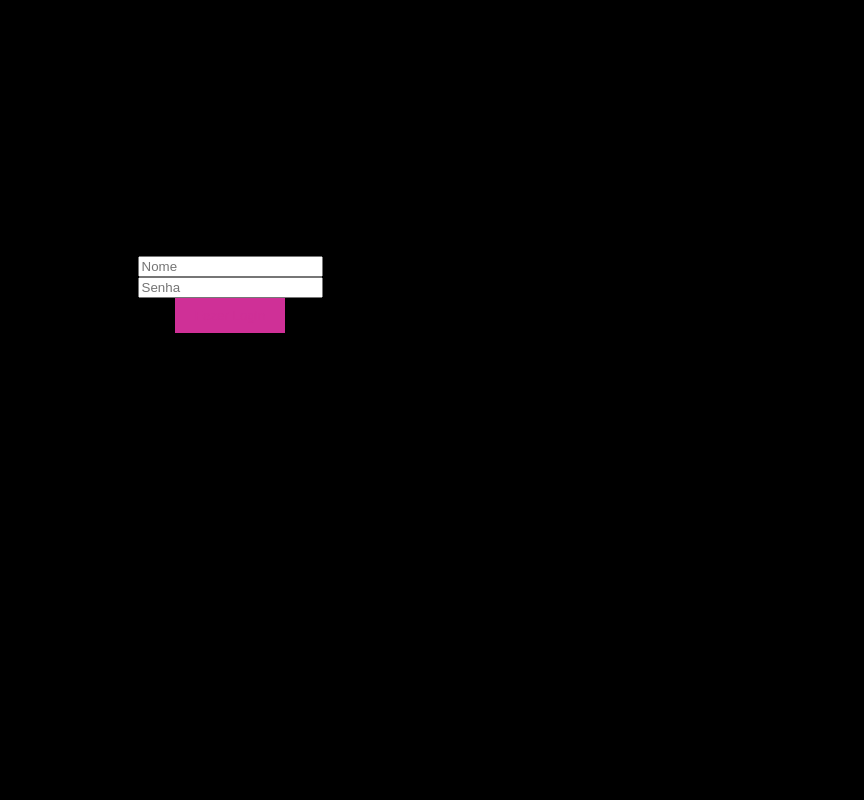
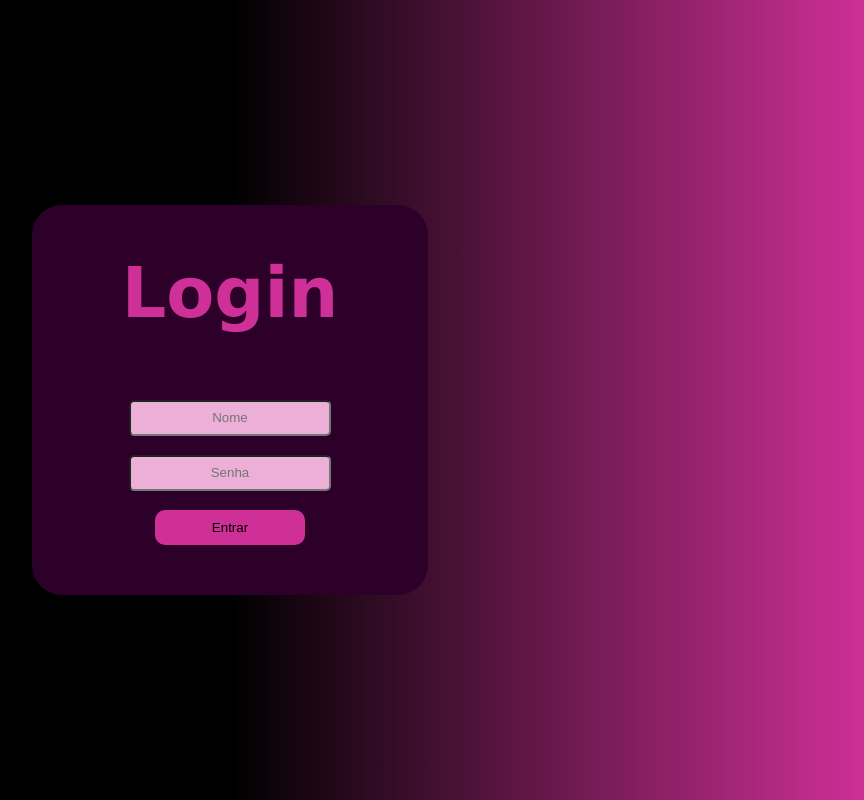
Before and after one commit to Zac-Milioli/avaliacao-n2-frontend-2, a React (Create React App) app: page /login in a window 1280 px wide. Shown: the whole page, without its empty margins (410-1274 px from the left). Built offline with nearby package versions, Linux system fonts and the light colour scheme.

Commit message:
update: estilização

```diff
--- a/src/index.css
+++ b/src/index.css
@@ -1,20 +1,51 @@
 body {
   font-family: Verdana, sans-serif;
   background-color: #000000;
-  color: #30CF68;
   margin: 0;
   padding: 0;
+  color: #30CF68;
 }
 
-h1, h2, h3, h4, h5, h6, header, footer, button {
+.gradientBG {
+  background: linear-gradient(to right, #000000 50%, #cf3097);
+  text-align: center;
+  display: flex;
+  flex-direction: column;
+  justify-content: center;
+  align-items: center;
+  height: 100vh;
+}
+
+.loginForm {
+  background-color: #2D0029;
+  padding: 0px 90px 50px 90px;
+  border-radius: 30px;
+}
+
+h1 {
+  font-size: 70px;
   color: #cf3097;
+}
+
+header, footer {
+  color: #cf3097;
+}
+
+.textInput{
+  border-radius: 5px;
+  width: 90%;
+  height: 30px;
+  background-color: #ecafd7;
+  text-align: center;
 }
 
 button {
   background-color: #cf3097;
   border: none;
+  border-radius: 10px;
   padding: 10px 20px;
   cursor: pointer;
+  width: 150px;
 }
 
 .fade-in {
--- a/src/pages/Home.js
+++ b/src/pages/Home.js
@@ -5,9 +5,9 @@ const Home = () => {
     const navigate = useNavigate();
 
     return (
-        <div style={{ textAlign: 'center', marginTop: '20%' }}>
+        <div className='gradientBG'>
             <h1 className="fade-in">Bem-vindo!</h1>
-            <button onClick={() => navigate('/login')}>Login</button>
+            <button onClick={() => navigate('/login')}><strong>Login</strong></button>
         </div>
     );
 };
--- a/src/pages/Login.js
+++ b/src/pages/Login.js
@@ -5,10 +5,13 @@ const Login = () => {
     const navigate = useNavigate();
 
     return (
-        <div style={{ textAlign: 'center', marginTop: '20%' }}>
-            <input type="text" placeholder="Nome" /><br />
-            <input type="password" placeholder="Senha" /><br />
-            <button onClick={() => navigate('/about')}>Fazer Login</button>
+        <div className='gradientBG'>
+            <div className='loginForm'>
+                <h1>Login</h1><br />
+                <input type="text" placeholder="Nome" className='textInput'/><br /><br />
+                <input type="password" placeholder="Senha" className='textInput'/><br /><br />
+                <button onClick={() => navigate('/about')}>Entrar</button>
+            </div>
         </div>
     );
 };
```
